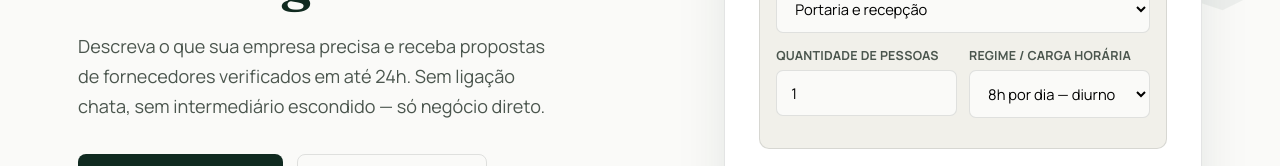
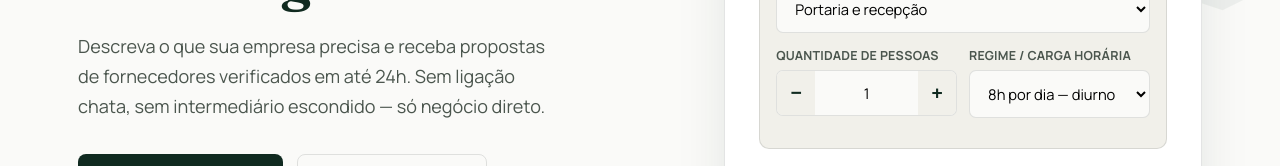
Before and after one commit to andersonveloso0503-cmyk/pampacota, a React (Vite) app in the folder pampacota-app/: page / in a window 1280 px wide. Shown: the part 431-597 px from the top of the page. Built offline with nearby package versions, Linux system fonts and the light colour scheme.

Commit message:
stepper de quantidade para funcionar no celular

```diff
--- a/pampacota-app/src/components/ItemCotacaoForm.jsx
+++ b/pampacota-app/src/components/ItemCotacaoForm.jsx
@@ -38,12 +38,31 @@ export default function ItemCotacaoForm({ item, onChange, onRemove, podeRemover
       <div className="field-row">
         <div className="field">
           <label>Quantidade de pessoas</label>
+          <div className="quantidade-stepper">
+            <button
+              type="button"
+              className="quantidade-stepper-btn"
+              onClick={() => update("quantidade", Math.max(1, (item.quantidade || 1) - 1))}
+              aria-label="Diminuir quantidade"
+            >
+              −
+            </button>
             <input
               type="number"
               min={1}
+              inputMode="numeric"
               value={item.quantidade}
               onChange={(e) => update("quantidade", Math.max(1, Number(e.target.value) || 1))}
             />
+            <button
+              type="button"
+              className="quantidade-stepper-btn"
+              onClick={() => update("quantidade", (item.quantidade || 1) + 1)}
+              aria-label="Aumentar quantidade"
+            >
+              +
+            </button>
+          </div>
         </div>
         <div className="field">
           <label>Regime / carga horária</label>
--- a/pampacota-app/src/styles/global.css
+++ b/pampacota-app/src/styles/global.css
@@ -538,6 +538,32 @@ footer.site-footer{padding:60px 0 30px; border-top:1px solid var(--line); margin
 }
 .aviso-infra strong{ color:#5A4310; }
 
+.quantidade-stepper{
+  display:flex; align-items:center;
+  border:1.5px solid var(--line); border-radius:7px;
+  background:var(--bg); overflow:hidden;
+}
+.quantidade-stepper-btn{
+  width:38px; height:44px; flex-shrink:0;
+  background:var(--bg-alt); border:none;
+  font-size:1.2rem; font-weight:700; color:var(--green-deep);
+  cursor:pointer; display:flex; align-items:center; justify-content:center;
+}
+.quantidade-stepper-btn:hover{ background:var(--line); }
+.quantidade-stepper-btn:active{ background:var(--green); color:var(--white); }
+.quantidade-stepper input{
+  flex:1; min-width:0; text-align:center;
+  border:none; background:transparent;
+  padding:12px 4px;
+  /* remove as setinhas nativas, já que temos os botões próprios */
+  -moz-appearance:textfield;
+}
+.quantidade-stepper input::-webkit-outer-spin-button,
+.quantidade-stepper input::-webkit-inner-spin-button{
+  -webkit-appearance:none; margin:0;
+}
+.quantidade-stepper input:focus{ outline:none; }
+
 .planos-grid{ display:grid; grid-template-columns:repeat(3,1fr); gap:16px; }
 .plano-card{
   background:var(--white); border:1.5px solid var(--line); border-radius:14px;
```
Lines whose indentation alone changed are shown as unchanged.
